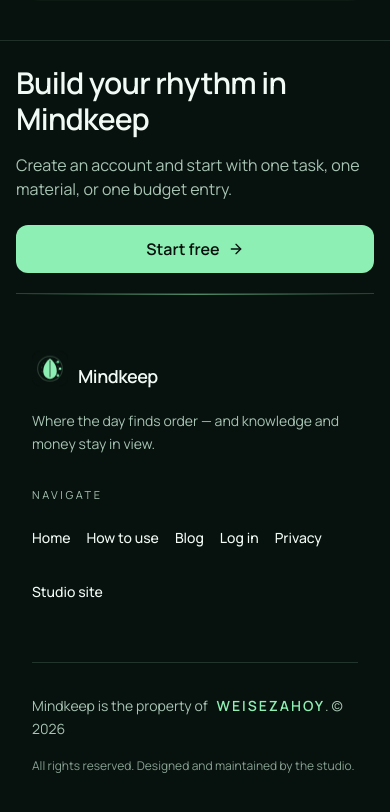
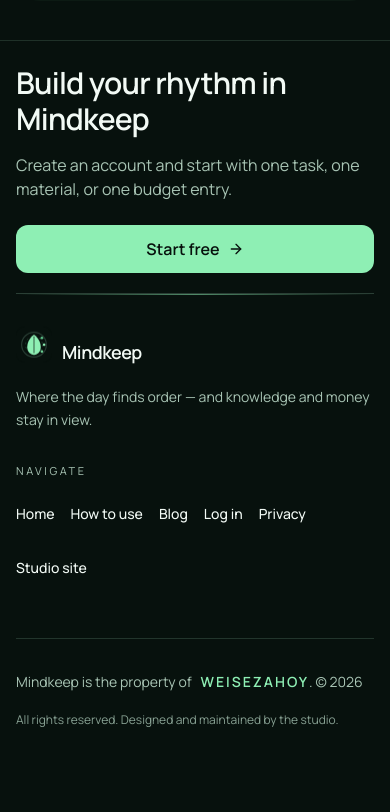
Before and after one commit to 17KENGAN06/mindkeep, a React (Vite) app in the folder client/: page / in a window 390 px wide. Shown: the part 6484-7296 px from the top of the page. After the commit the page ends 7269 px from the top, so only its background shows below. Built offline with nearby package versions, Linux system fonts and the light colour scheme; no server answers; a web font is replaced by a local one.

Commit message:
fixed footer's width

```diff
--- a/client/src/components/layout/SiteFooter.tsx
+++ b/client/src/components/layout/SiteFooter.tsx
@@ -7,9 +7,11 @@
 
 type SiteFooterProps = {
   compact?: boolean;
+  /** Fill parent width — use when footer sits inside the same container as the header. */
+  embedded?: boolean;
 };
 
-export function SiteFooter({ compact = false }: SiteFooterProps) {
+export function SiteFooter({ compact = false, embedded = false }: SiteFooterProps) {
   const { t } = useTranslation();
   const year = new Date().getFullYear();
 
@@ -25,13 +27,25 @@
   );
 
   return (
-    <footer className="relative w-full border-t border-line pt-16 sm:pt-20">
+    <footer
+      className={`relative w-full border-t border-line ${
+        compact ? 'pt-10 sm:pt-12' : 'pt-16 sm:pt-20'
+      }`}
+    >
       <div
         aria-hidden
         className="pointer-events-none absolute inset-x-0 top-0 h-px bg-gradient-to-r from-transparent via-brand-500/55 to-transparent"
       />
 
-      <div className="mx-auto flex w-full max-w-6xl flex-col px-4 pb-16 sm:px-6 sm:pb-20">
+      <div
+        className={
+          embedded
+            ? `flex w-full flex-col ${compact ? 'pb-8 sm:pb-10' : 'pb-16 sm:pb-20'}`
+            : `mx-auto flex w-full max-w-[1400px] flex-col px-4 sm:px-6 lg:px-8 ${
+                compact ? 'pb-8 sm:pb-10' : 'pb-16 sm:pb-20'
+              }`
+        }
+      >
         <div className="flex flex-col gap-8 md:flex-row md:items-start md:justify-between md:gap-12">
           <div className="max-w-lg">
             <div className="flex items-center gap-2.5">
--- a/client/src/layouts/DashboardLayout.tsx
+++ b/client/src/layouts/DashboardLayout.tsx
@@ -52,10 +52,10 @@
         <Reveal key={location.pathname} trigger="mount">
           <Outlet />
         </Reveal>
-      </div>
 
-      <div className="mt-8 w-full sm:mt-10">
-        <SiteFooter compact />
+        <div className="mt-auto pt-4">
+          <SiteFooter compact embedded />
+        </div>
       </div>
     </div>
   );
--- a/client/src/pages/BlogPage.tsx
+++ b/client/src/pages/BlogPage.tsx
@@ -70,8 +70,8 @@
             ))}
           </div>
         </section>
+        <SiteFooter embedded />
       </div>
-      <SiteFooter />
     </div>
   );
 }
@@ -158,8 +158,8 @@
               ))}
           </div>
         </Reveal>
+        <SiteFooter embedded />
       </div>
-      <SiteFooter />
     </div>
   );
 }
--- a/client/src/pages/GuidePage.tsx
+++ b/client/src/pages/GuidePage.tsx
@@ -27,7 +27,7 @@
 
   return (
     <div className="min-h-dvh overflow-x-hidden">
-      <div className="mx-auto w-full max-w-5xl px-4 py-5 sm:px-6 sm:py-6">
+      <div className="mx-auto w-full max-w-6xl px-4 py-5 sm:px-6 sm:py-6">
         <header className="flex items-center justify-between gap-3">
           <BrandLockup to="/" size="md" />
           <div className="flex items-center gap-2">
@@ -113,7 +113,9 @@
           </Link>
         </Reveal>
       </div>
-      <SiteFooter />
+      <div className="mx-auto w-full max-w-6xl px-4 sm:px-6">
+        <SiteFooter embedded />
+      </div>
     </div>
   );
 }
--- a/client/src/pages/HomePage.tsx
+++ b/client/src/pages/HomePage.tsx
@@ -374,7 +374,7 @@
               </div>
             </div>
             <div className="snap-reveal snap-reveal-d3">
-              <SiteFooter compact />
+              <SiteFooter compact embedded />
             </div>
           </div>
         </AnimatedSnapSection>
--- a/client/src/pages/NotFoundPage.tsx
+++ b/client/src/pages/NotFoundPage.tsx
@@ -49,7 +49,7 @@
           </Reveal>
         </div>
 
-        <SiteFooter compact />
+        <SiteFooter compact embedded />
       </div>
     </div>
   );
--- a/client/src/pages/PrivacyPolicyPage.tsx
+++ b/client/src/pages/PrivacyPolicyPage.tsx
@@ -63,8 +63,8 @@
             ← {t('nav.home')}
           </Link>
         </Reveal>
+        <SiteFooter embedded />
       </div>
-      <SiteFooter />
     </div>
   );
 }
```
